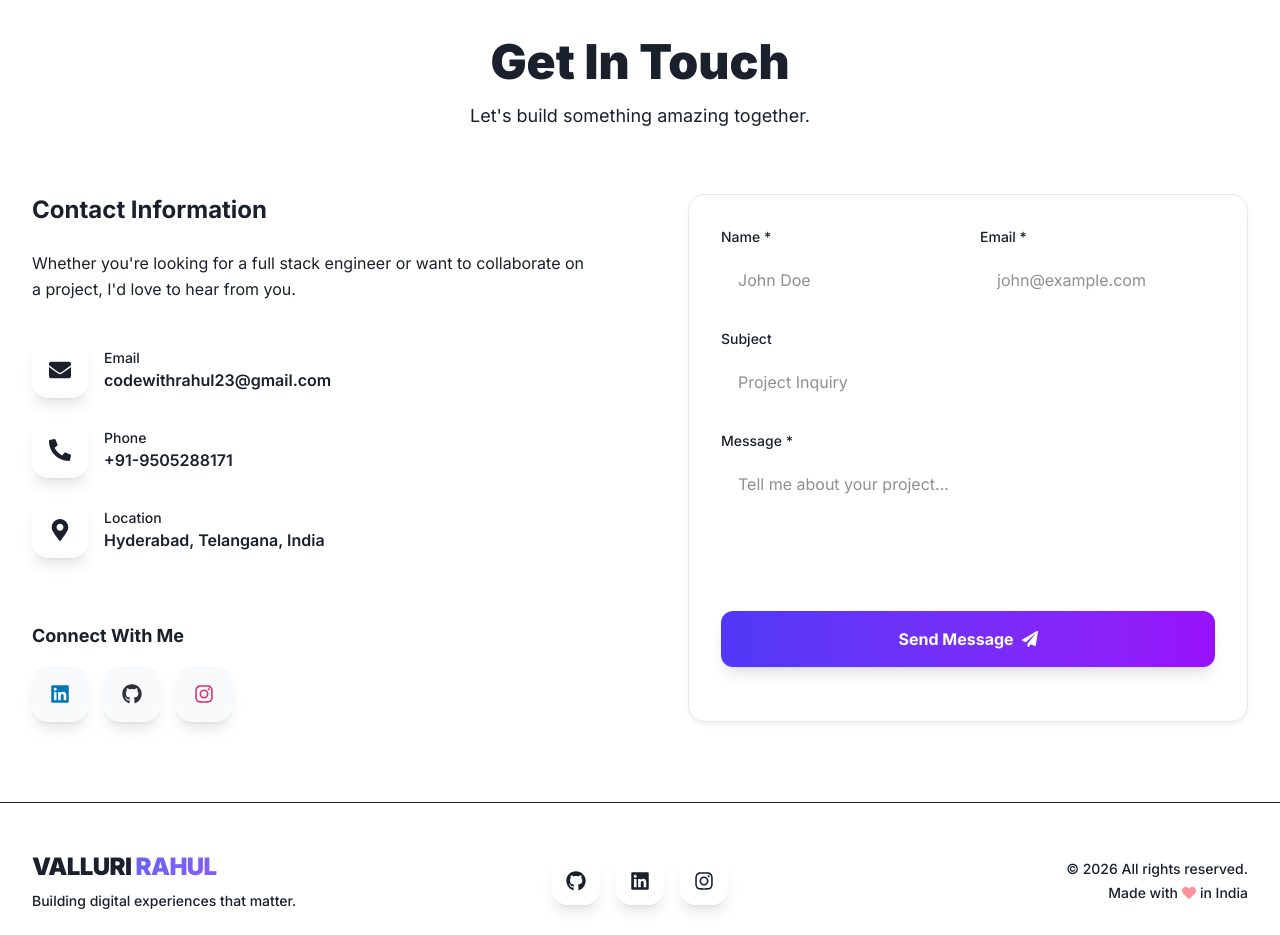
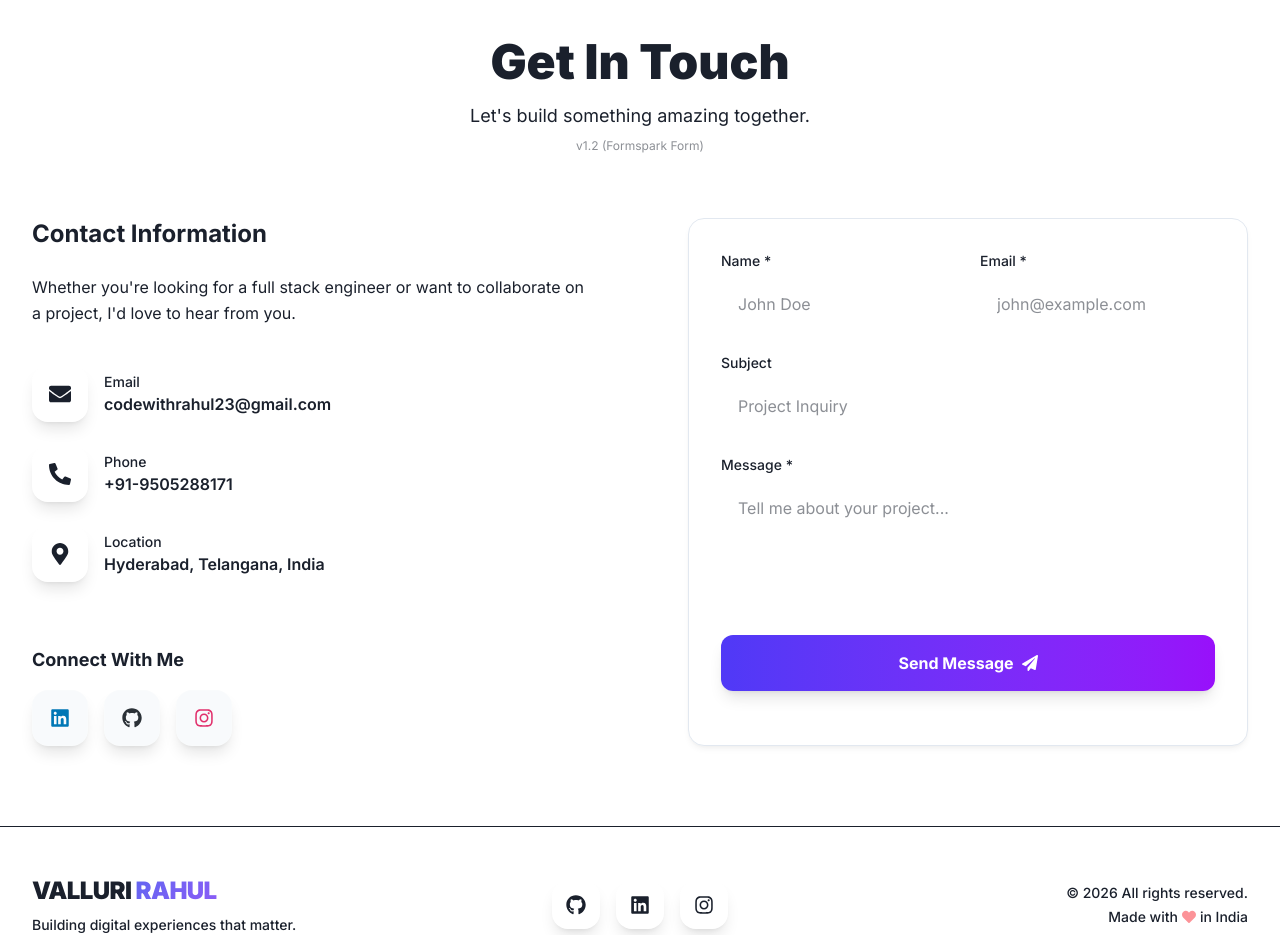
Before and after one commit to Bunnyvalluri/mywebsite, a React (Vite) app: page / in a window 1280 px wide. Shown: the part 7840-8775 px from the top of the page. Built offline with nearby package versions, Linux system fonts and the light colour scheme.

Commit message:
chore: add version indicator to facilitate deployment verification

```diff
--- a/src/components/Contact.jsx
+++ b/src/components/Contact.jsx
@@ -67,6 +67,7 @@ const Contact = () => {
           <p className="text-[--color-text-muted] max-w-2xl mx-auto text-lg">
             Let's build something amazing together.
           </p>
+          <p className="text-xs text-[--color-text-muted] mt-2 opacity-50">v1.2 (Formspark Form)</p>
         </motion.div>
 
         <div className="grid grid-cols-1 lg:grid-cols-2 gap-12 lg:gap-24">
```
